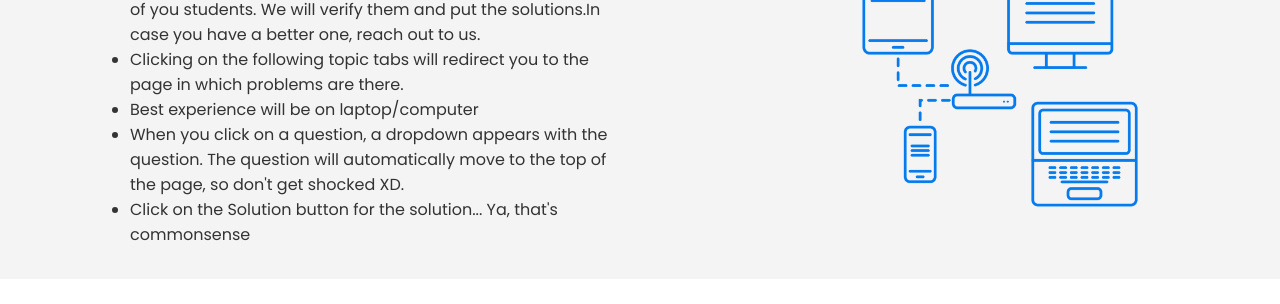
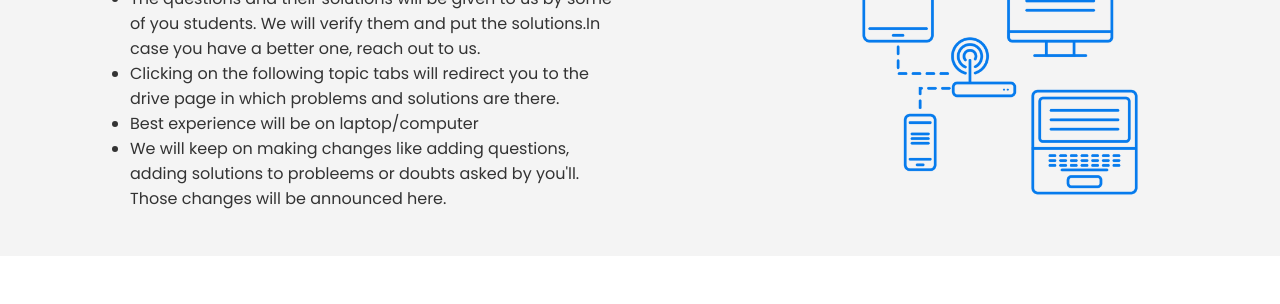
Before and after one commit to kodeinkgp/C-programming, a plain HTML site: page doubtprobs.html in a window 1280 px wide. Shown: the part 452-756 px from the top of the page. Drawn offline with Linux system fonts and the light colour scheme.

Commit message:
Update doubtprobs.html

```diff
--- a/doubtprobs.html
+++ b/doubtprobs.html
@@ -57,12 +57,10 @@
           <li>The questions and their solutions will be given to us by some of you students. We will verify them and put the solutions.In case you have a better
             one, reach out to us.
           </li>
-          <li>Clicking on the following topic tabs will redirect you to the page in which problems are there.</li>
+          <li>Clicking on the following topic tabs will redirect you to the drive page in which problems and solutions are there.</li>
           <li>Best experience will be on laptop/computer</li>
-          <li>When you click on a question, a dropdown appears with the question. The question will automatically move to the top of the page,
-            so don't get shocked XD.
-          </li>
-          <li>Click on the Solution button for the solution... Ya, that's commonsense</li>
+
+          <li>We will keep on making changes like adding questions, adding solutions to probleems or doubts asked by you'll. Those changes will be announced here.</li>
         </ul>
       </p>
   </div>
```
